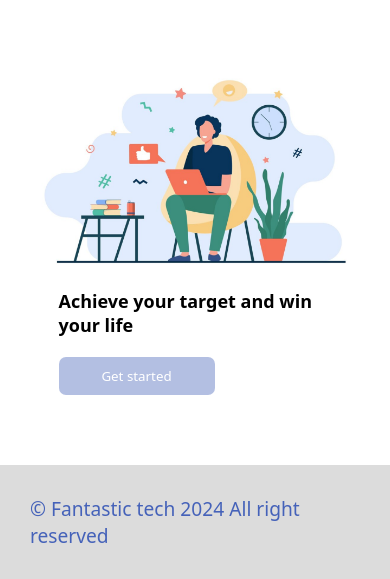
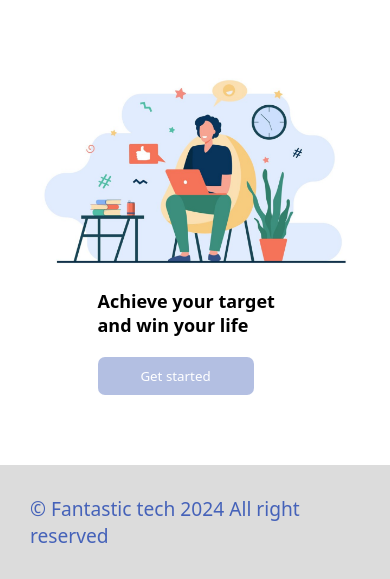
Before and after one commit to fantastic-technology/mytodo, a Django app: page / in a window 390 px wide. Shown: the part 1987-2566 px from the top of the page. Run offline with Django 5.2, Linux system fonts and the light colour scheme.

Commit message:
jkk commit

```diff
--- a/static/mtd2.css
+++ b/static/mtd3.css
@@ -395,10 +395,11 @@ footer{
     }
     .achieve{
         flex-direction: column;
+        align-items: center;
         gap: 20px;
     }
     .achieve h1{
-        width: 70vw;
+        width: 50vw;
         font-size: large;
     }
     .achieve button{
--- a/templates/base.html
+++ b/templates/base.html
@@ -5,7 +5,7 @@
     <meta charset="UTF-8">
     <meta name="viewport" content="width=device-width, initial-scale=1.0">
     <title>My todo</title>
-    <link rel="stylesheet" href="{% static 'mtd2.css' %}">
+    <link rel="stylesheet" href="{% static 'mtd3.css' %}">
 </head>
 <body>
     <nav class="navbar">
```
